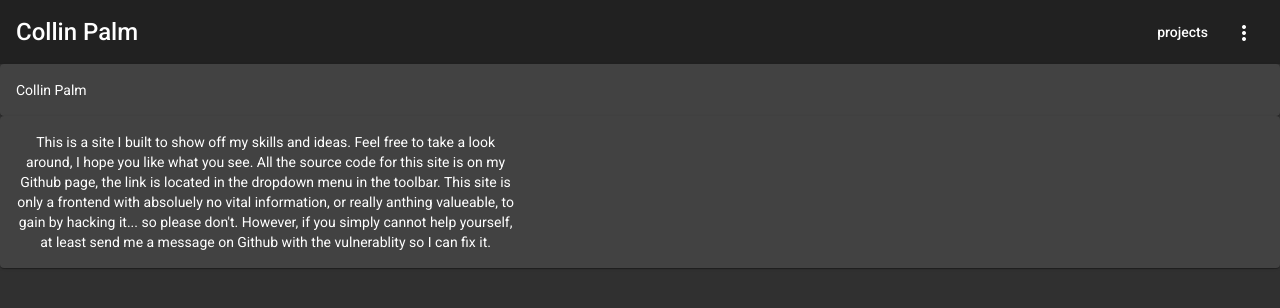
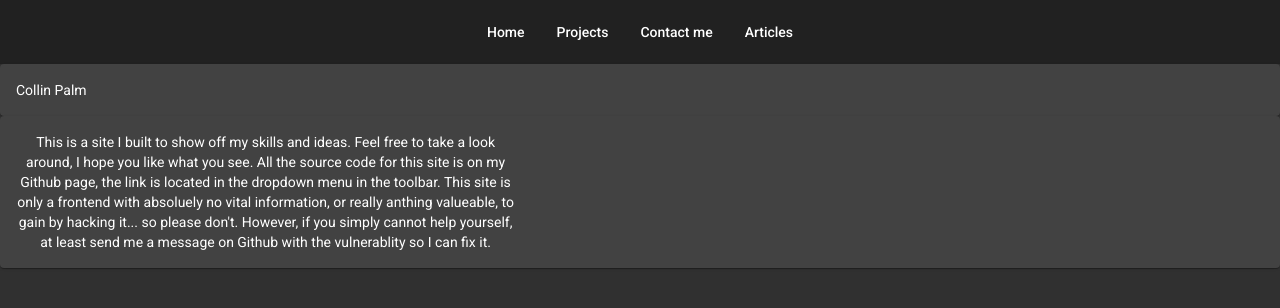
Before and after one commit to Collinpalm/resumeSite, an Angular app in the folder resumeSite/: page / in a window 1280 px wide. Shown: the top 308 px of the page. Built offline with nearby package versions, Linux system fonts and the light colour scheme.

Commit message:
centered toolbar

```diff
--- a/resumeSite/src/app/shared/shell/shell.component.html
+++ b/resumeSite/src/app/shared/shell/shell.component.html
@@ -9,8 +9,10 @@
     <mat-toolbar>Menu</mat-toolbar>
     <mat-nav-list>
 
-        <a mat-list-item routerLink="/" (click)="drawer.close()">Home</a>
-        <a mat-list-item routerLink="/temp" (click)="drawer.close()">temp</a>
+      <a mat-list-item routerLink="/">Home</a>
+      <a mat-list-item routerLink="/projects">Projects</a>
+      <a mat-list-item routerLink="/contactme">Contact me</a>
+      <a mat-list-item routerLink="/articles">Articles</a>
     </mat-nav-list>
   </mat-sidenav>
   <mat-sidenav-content>
@@ -28,25 +30,16 @@
 
         <mat-icon aria-label="Side nav toggle icon">menu</mat-icon>
       </button>
-        <span class="logo" routerLink="/">Collin Palm</span>
-
-        <span class="fill-space"> </span>
+      <span class="toolbar-flex"></span>
       <div *ngIf="!(isHandset$ | async)">
-          <a mat-button routerLink="/projects">projects</a>
+        <a mat-button routerLink="/">Home</a>
+        <a mat-button routerLink="/projects">Projects</a>
+        <a mat-button routerLink="/contactme">Contact me</a>
+        <a mat-button routerLink="/articles">Articles</a>
 
       </div>
+      <span class="toolbar-flex"></span>
 
-        <!-- DROPDOWN MENU -->
-
-        <button mat-icon-button [matMenuTriggerFor]="menu" aria-label="Example icon-button with a menu">
-          <mat-icon>more_vert</mat-icon>
-        </button>
-
-        <mat-menu #menu="matMenu">
-          <a mat-menu-item>
-            <span>Projects</span>
-          </a>
-        </mat-menu>
     </mat-toolbar>
 
     <!-- TRANSCLUSION -->
--- a/resumeSite/src/app/shared/shell/shell.component.scss
+++ b/resumeSite/src/app/shared/shell/shell.component.scss
@@ -28,10 +28,6 @@
     z-index: 1;
   }
 
-  .fill-space {
-    flex: 1 1 auto;
-  }
-
   i {
     font-style: normal;
     font-size: 1.25em;
@@ -43,3 +39,7 @@
     border-radius: 50%;
     margin: 0 10px 5px;
   }
+
+  .toolbar-flex {
+    flex: 1 0.5 auto;
+  }
```
Lines whose indentation alone changed are shown as unchanged.
